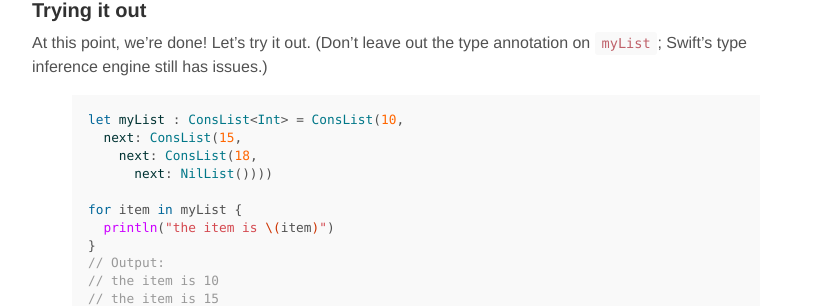
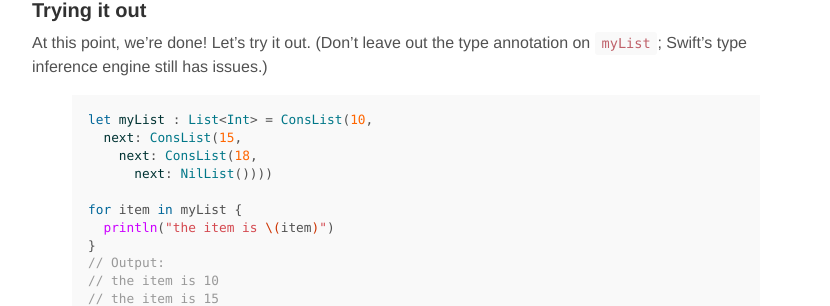
Before and after one commit to austinzheng/austinzheng.github.io, a Jekyll site: the page built from _posts/2015-01-24-swift-seq.md, in a window 1280 px wide and 900 px high, scrolled down 3985 px. Shown: the part 148-454 px from the top of the window, without its empty margins (224-1054 px from the left). Built offline with Jekyll 4.4.1, drawn with Linux system fonts in a browser that asks for light colours.

Commit message:
Minor correction in sample code

```diff
--- a/_posts/2015-01-24-swift-seq.md
+++ b/_posts/2015-01-24-swift-seq.md
@@ -191,7 +191,7 @@ All we're doing here is creating a fresh `ListGenerator` set to the first node i
 At this point, we're done! Let's try it out. (Don't leave out the type annotation on `myList`; Swift's type inference engine still has issues.)
 
 {% highlight swift %}
-let myList : ConsList<Int> = ConsList(10,
+let myList : List<Int> = ConsList(10,
   next: ConsList(15,
     next: ConsList(18,
       next: NilList())))
@@ -297,7 +297,7 @@ If we wanted our `List` to have a `map` method, we'd need to define it ourselves
 {% highlight swift %}
 func square(a: Int) -> Int { return a * a }
 
-let myList : ConsList<Int> = ConsList(1,
+let myList : List<Int> = ConsList(1,
   next: ConsList(2,
     next: ConsList(3,
       next: ConsList(4,
```
